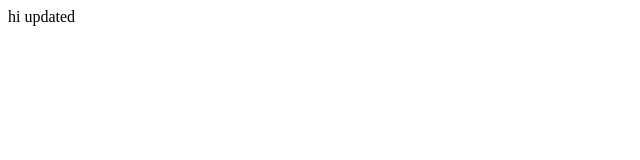
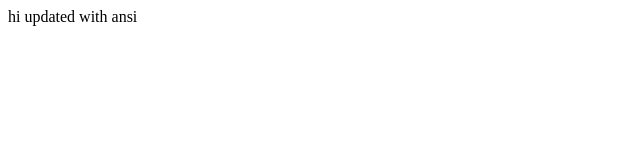
Before and after one commit to Meghanath315/srikanth1, a plain HTML site: page index.html in a window 1280 px wide. Shown: the full height of the page, 0-640 px from the left. Drawn offline with Linux system fonts and the light colour scheme.

Commit message:
ansi start

```diff
--- a/index.html
+++ b/index.html
@@ -1 +1 @@
-<html><body>hi updated</body></html>
+<html><body>hi updated with ansi</body></html>
```
